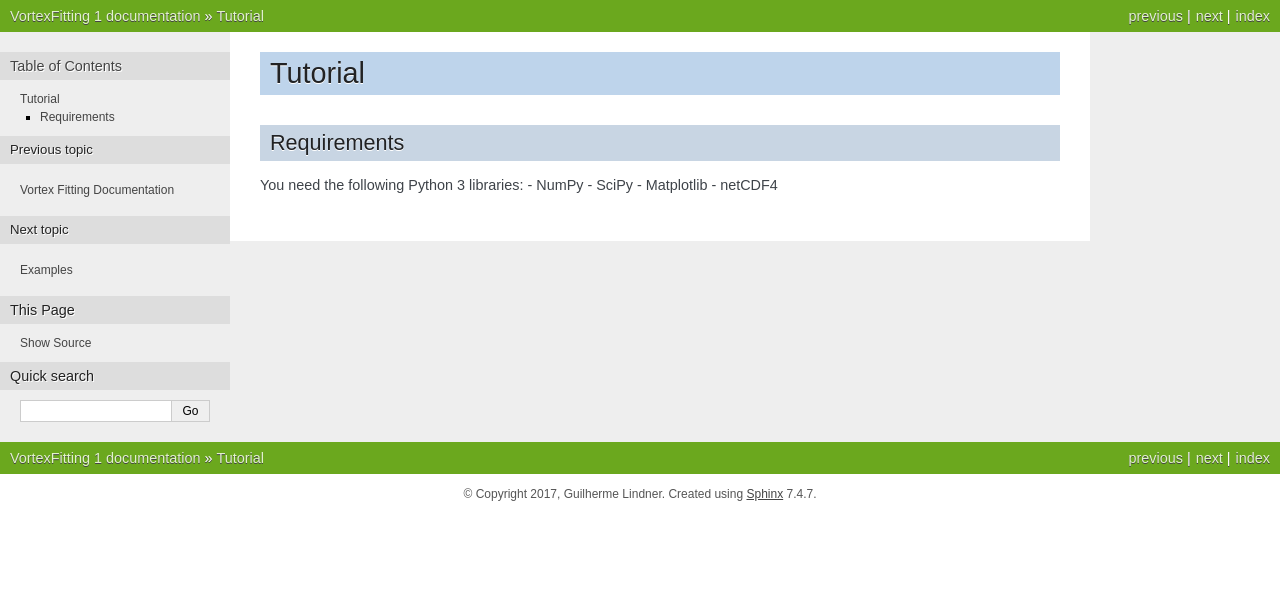
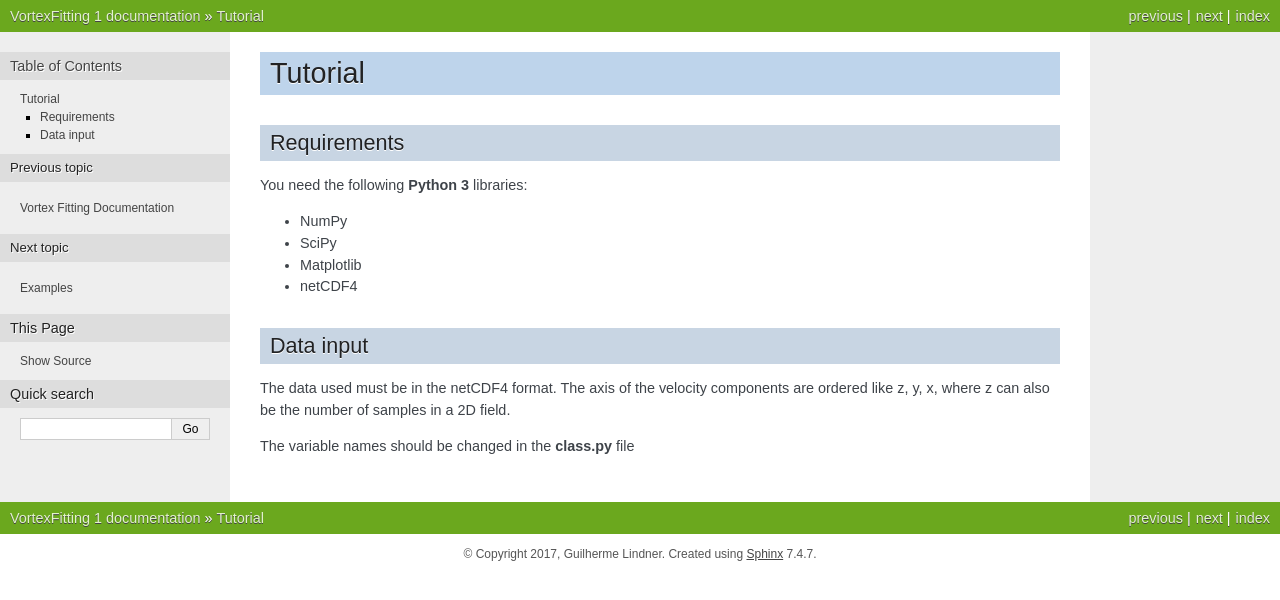
Before and after one commit to guilindner/VortexFitting, a Sphinx documentation site: the page built from docs/tutorial.rst, in a window 1280 px wide. Shown: the top 600 px of the page. Built offline with Sphinx 7.4.7, drawn with Linux system fonts in a browser that asks for light colours; formulas are drawn with MathJax 3.

Commit message:
fixed tutorial.rst

```diff
--- a/docs/tutorial.rst
+++ b/docs/tutorial.rst
@@ -3,8 +3,17 @@ Tutorial
 
 Requirements
 ------------
-You need the following Python 3 libraries:
-- NumPy
-- SciPy
-- Matplotlib
-- netCDF4
+You need the following **Python 3** libraries:
+
+* NumPy
+* SciPy
+* Matplotlib
+* netCDF4
+
+Data input
+----------
+The data used must be in the netCDF4 format. The axis of the velocity
+components are ordered like z, y, x, where z can also be the number of
+samples in a 2D field.
+
+The variable names should be changed in the **class.py** file
```
Also changed, not shown: 6 other files.
